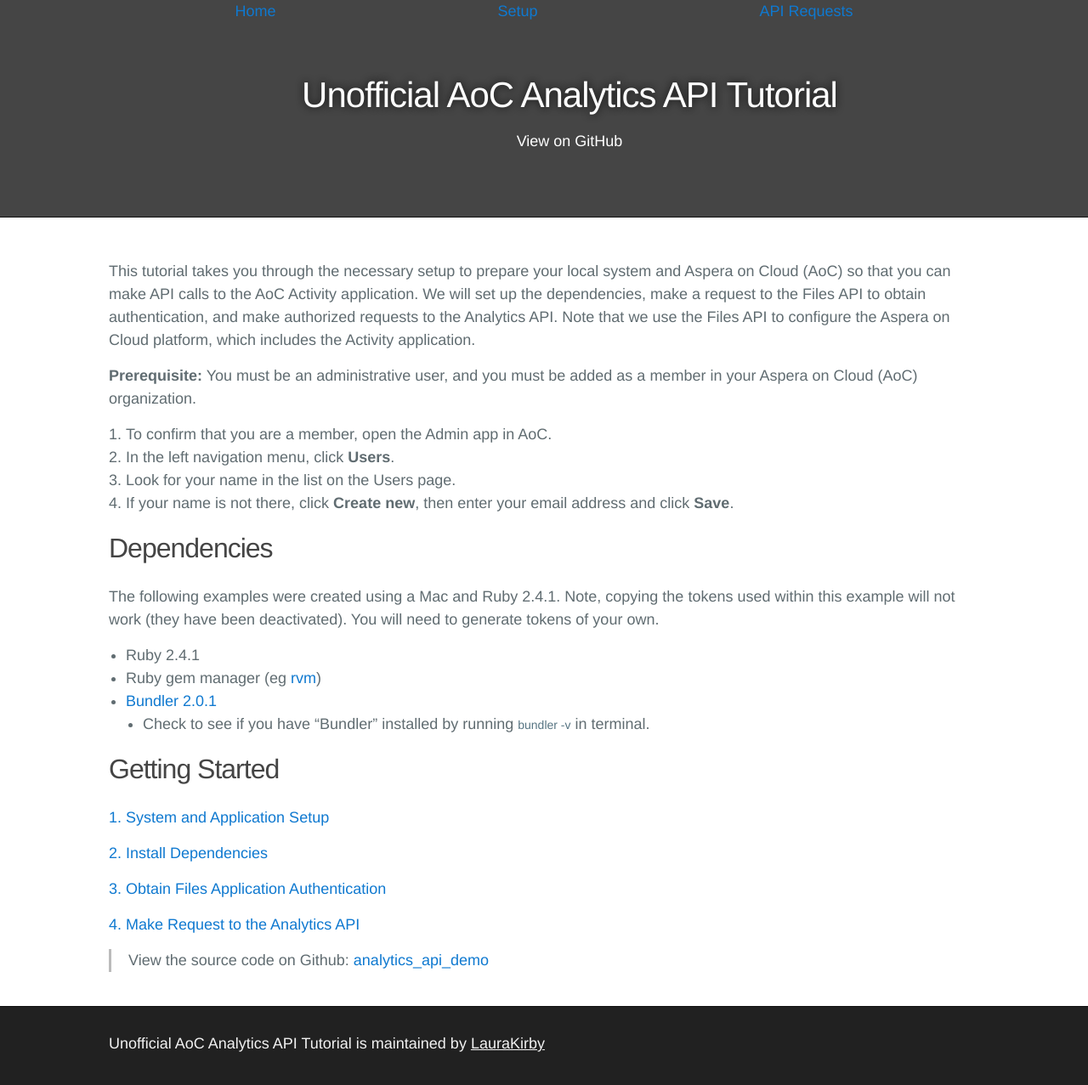
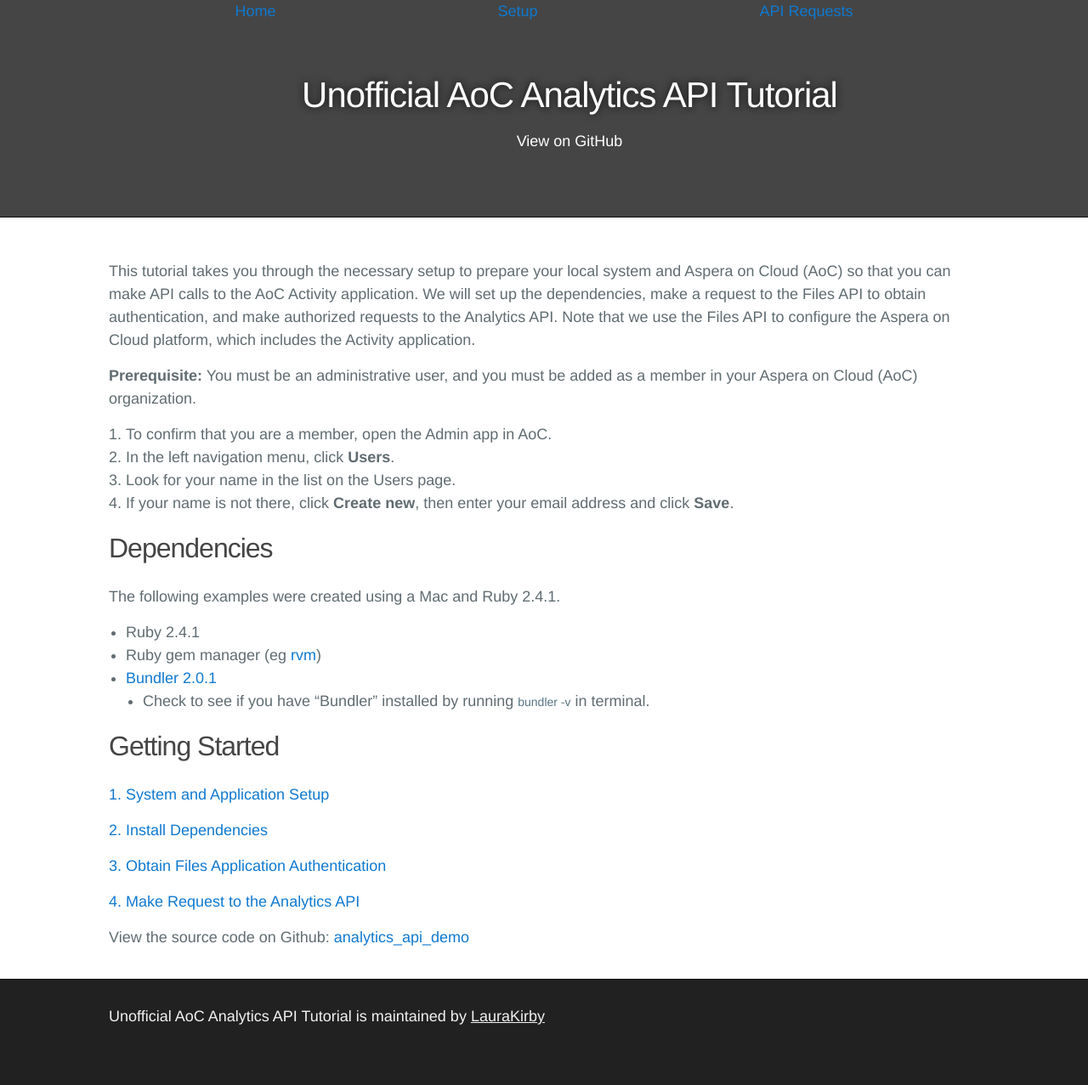
Before and after one commit to LauraKirby/aspera-ibm-analytics-api, a Jekyll site: the page built from index.md, in a window 1280 px wide. Shown: the whole page at 85% size. Built offline with Jekyll 4.4.1, drawn with Linux system fonts in a browser that asks for light colours; our own code applies the rules of GitHub Pages for plain Markdown files; the repository's description, which GitHub fills in, is left out; after the commit the page ends 1245 px from its top, so only the background shows below that.

Commit message:
remove note about tokens, not relevant for section

```diff
--- a/index.md
+++ b/index.md
@@ -9,7 +9,7 @@ You must be an administrative user, and you must be added as a member in your As
 
 ## Dependencies
 
-The following examples were created using a Mac and Ruby 2.4.1. Note, copying the tokens used within this example will not work (they have been deactivated). You will need to generate tokens of your own.
+The following examples were created using a Mac and Ruby 2.4.1.
 
 * Ruby 2.4.1
 * Ruby gem manager (eg [rvm](https://rvm.io/))
@@ -26,4 +26,4 @@ The following examples were created using a Mac and Ruby 2.4.1. Note, copying th
 
 [4. Make Request to the Analytics API](./analytics-api.md)
 
-> View the source code on Github: [analytics_api_demo](https://github.com/LauraKirby/aspera-ibm-analytics-api/tree/master/analytics-api-demo)
+View the source code on Github: [analytics_api_demo](https://github.com/LauraKirby/aspera-ibm-analytics-api/tree/master/analytics-api-demo)
```
